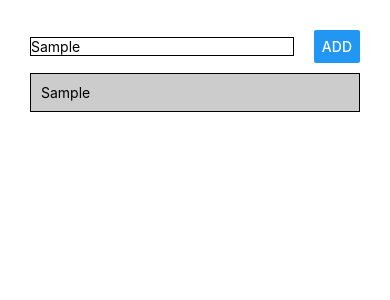
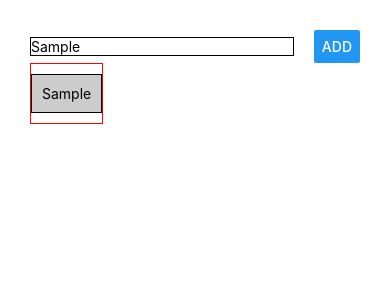
Before and after one commit to AndresN17/react-native-course, a React Native app: screen / in a window 390 px wide. Both pictures are taken after typing "Sample" into the empty fields and a click on the button "ADD". Shown: the top 300 px of the page. Built offline with nearby package versions, Linux system fonts and the light colour scheme.

Commit message:
Using TouchableNativeFeedback only in Android Devices.

```diff
--- a/components/GoalItem.js
+++ b/components/GoalItem.js
@@ -1,14 +1,14 @@
 import React from 'react';
-import { View, Text, StyleSheet, TouchableHighlight } from 'react-native';
+import { View, Text, StyleSheet, TouchableNativeFeedback } from 'react-native';
 
 
 const GoalItem = (props) => {
     return (
-        <TouchableHighlight onPress={props.onDelete}>
+        <TouchableNativeFeedback onPress={props.onDelete}>
             <View style={styles.listItem}>
                 <Text>{props.title}</Text>
             </View>
-        </TouchableHighlight>
+        </TouchableNativeFeedback>
     );
 
 };
```
